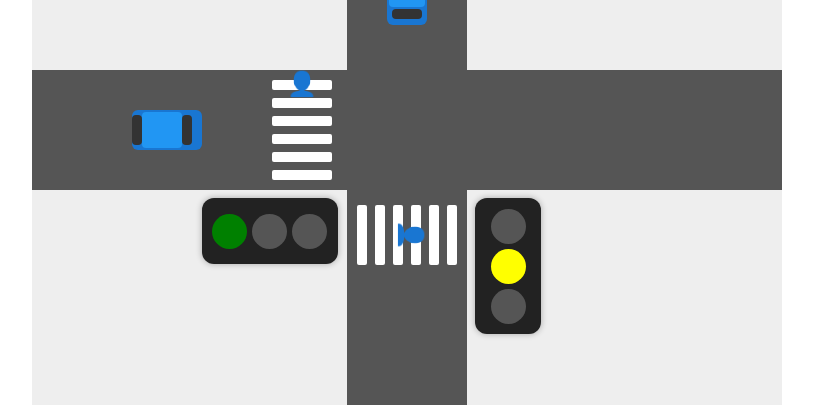
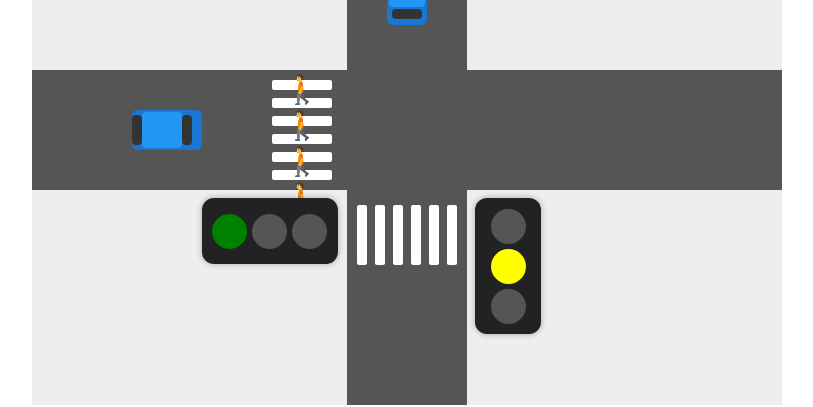
Before and after one commit to SebastianGit110/traffic-light-kotlin, a React (Vite) app: page / in a window 1280 px wide. Shown: the part 173-580 px from the top of the page, without its empty margins (233-1046 px from the left). Built offline with nearby package versions, Linux system fonts and the light colour scheme.

Commit message:
correcciones pedestrian animation

```diff
--- a/src/App.tsx
+++ b/src/App.tsx
@@ -4,7 +4,7 @@ import {
   HorizontalCrosswalk,
   TrafficLight,
   VerticalCrosswalk,
-  Car
+  Car,
 } from "./components/index";
 
 const currentTrafficLightState = [
@@ -37,10 +37,13 @@ function App() {
           </div>
 
           {/* Zebra peatonal (lado derecho) */}
-          <HorizontalCrosswalk />
+          <HorizontalCrosswalk canCross={true} />
 
           {/* Auto en la calle horizontal */}
-          <Car direction="horizontal" position={{ top: "50%", left: "100px" }} />
+          <Car
+            direction="horizontal"
+            position={{ top: "50%", left: "100px" }}
+          />
         </div>
 
         {/* Calle vertical */}
@@ -54,7 +57,7 @@ function App() {
           </div>
 
           {/* Zebra peatonal vertical (parte de arriba) */}
-          <VerticalCrosswalk />
+          <VerticalCrosswalk canCross={false} />
 
           {/* Auto en la calle vertical */}
           <Car direction="vertical" position={{ top: "100px", left: "50%" }} />
--- a/src/components/crosswalk/HorizontalCrosswalk/SimpleCrossWalk.tsx
+++ b/src/components/crosswalk/HorizontalCrosswalk/SimpleCrossWalk.tsx
@@ -1,16 +1,22 @@
 import Pedestrian from "../../pedestrian/Pedestrian";
 
-function SimpleCrossWalk() {
+interface CrossWalkProps {
+  canCross: boolean;
+}
+
+function CrossWalk({ canCross }: CrossWalkProps) {
   return (
-    <>
-      <div className="crosswalk">
-        {Array.from({ length: 6 }).map((_, i) => (
-          <div key={i} className="crosswalk-line"></div>
+    <div className="crosswalk">
+      {Array.from({ length: 6 }).map((_, i) => (
+        <div key={i} className="crosswalk-line"></div>
+      ))}
+
+      {canCross &&
+        Array.from({ length: 5 }).map((_, i) => (
+          <Pedestrian key={i} orientation="vertical" index={i} />
         ))}
-        <Pedestrian orientation="horizontal" />
-      </div>
-    </>
+    </div>
   );
 }
 
-export default SimpleCrossWalk;
+export default CrossWalk;
--- a/src/components/crosswalk/VerticalCrosswalk/SimpleCrossWalk.tsx
+++ b/src/components/crosswalk/VerticalCrosswalk/SimpleCrossWalk.tsx
@@ -1,16 +1,24 @@
 import Pedestrian from "../../pedestrian/Pedestrian";
 
-function SimpleCrossWalk() {
+interface CrossWalkProps {
+  canCross: boolean;
+}
+
+function CrossWalk({ canCross }: CrossWalkProps) {
   return (
     <>
       <div className="crosswalk-vertical">
         {Array.from({ length: 6 }).map((_, i) => (
           <div key={i} className="crosswalk-vertical-line"></div>
         ))}
-        <Pedestrian orientation="vertical" />
+
+        {canCross &&
+          Array.from({ length: 5 }).map((_, i) => (
+            <Pedestrian key={i} orientation="horizontal" index={i} />
+          ))}
       </div>
     </>
   );
 }
 
-export default SimpleCrossWalk;
+export default CrossWalk;
--- a/src/components/pedestrian/Pedestrian.css
+++ b/src/components/pedestrian/Pedestrian.css
@@ -1,14 +1,49 @@
 .pedestrian {
   position: absolute;
-  font-size: 1.5rem;
+  font-size: 1.8rem;
+  opacity: 0; /* Comienza invisible */
 }
 
+/* Animación horizontal (cruza de izquierda a derecha) */
 .pedestrian.horizontal {
-  top: 50%;       /* Centrado vertical */
-  transform: translateY(-50%);
+  top: 50%;
+  transform: translateY(-50%) rotate(90deg);
+  animation: walk-horizontal 6s linear infinite;
 }
 
+/* Animación vertical (cruza de arriba hacia abajo) */
 .pedestrian.vertical {
-  left: 32%;      /* Centrado horizontal */
-  transform: translateX(-50%) rotate(90deg);
+  left: 50%;
+  transform: translateX(-50%);
+  animation: walk-vertical 6s linear infinite;
 }
+
+/* Keyframes horizontales */
+@keyframes walk-horizontal {
+  0% {
+    left: -80px;
+    opacity: 1;
+  }
+  90% {
+    left: 60%;
+    opacity: 1;
+  }
+  100% {
+    opacity: 0;
+  }
+}
+
+/* Keyframes verticales */
+@keyframes walk-vertical {
+  0% {
+    top: -10px;
+    opacity: 1;
+  }
+  90% {
+    top: 100%;
+    opacity: 1;
+  }
+  100% {
+    opacity: 0;
+  }
+}
--- a/src/components/pedestrian/Pedestrian.tsx
+++ b/src/components/pedestrian/Pedestrian.tsx
@@ -1,11 +1,17 @@
 import './Pedestrian.css'
 
-function Pedestrian({ orientation }: { orientation: "horizontal" | "vertical" }) {
+interface PedestrianProps {
+  orientation: "horizontal" | "vertical";
+  index: number; // para escalonar la animación
+}
+
+function Pedestrian({ orientation, index }: PedestrianProps) {
   return (
     <div
       className={`pedestrian ${orientation}`}
+      style={{ animationDelay: `${index * 1.5}s` }} // escalonado
     >
-      👤
+      🚶
     </div>
   );
 }
```
